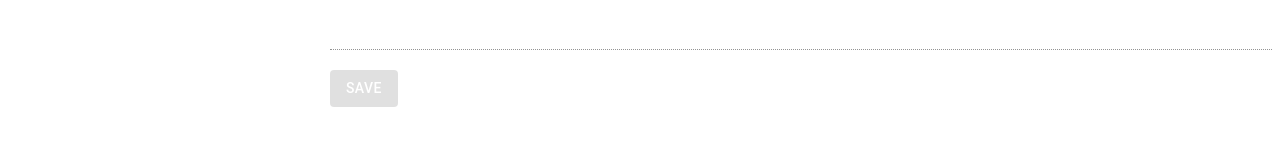
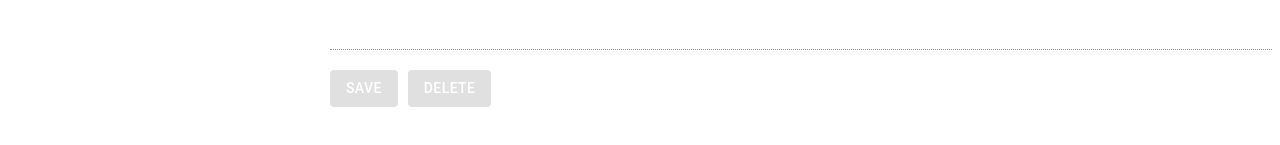
Before and after one commit to suzuki0430/memoapp, a React (Create React App) app: page / in a window 1280 px wide. Shown: the part 327-472 px from the top of the page. Built offline with nearby package versions, Linux system fonts and the light colour scheme; no server answers.

Commit message:
feat: Create handleDelete

```diff
--- a/src/components/CategoryList.js
+++ b/src/components/CategoryList.js
@@ -41,12 +41,17 @@ export const CategoryList = () => {
   const classes = useStyles();
 
   const [categoryList, setCategoryList] = useState([]);
-  const [memoList, setMemoList] = useState([]);
   const [selectedId, setSelectedId] = useState('');
   const [disabled, setDisabled] = useState(true);
 
-  const { setMemoId, setMemoTitle, setMemoContent, setMemoCategoryId } =
-    useContext(MemoContext);
+  const {
+    setMemoId,
+    setMemoTitle,
+    setMemoContent,
+    setMemoCategoryId,
+    memoList,
+    setMemoList,
+  } = useContext(MemoContext);
 
   // フォルダをクリックしたときの処理
   const handleClick = (id) => {
--- a/src/components/MemoItem.js
+++ b/src/components/MemoItem.js
@@ -3,7 +3,7 @@ import TextField from '@material-ui/core/TextField';
 import Input from '@material-ui/core/Input';
 import { createTheme, ThemeProvider } from '@material-ui/core/styles';
 import Button from '@material-ui/core/Button';
-import { green } from '@material-ui/core/colors';
+import { green, red } from '@material-ui/core/colors';
 
 import { MemoContext } from '../providers/memoProvider';
 
@@ -13,6 +13,7 @@ export const MemoItem = () => {
   const theme = createTheme({
     palette: {
       primary: green,
+      secondary: red,
     },
   });
 
@@ -21,8 +22,15 @@ export const MemoItem = () => {
 
   const [disabled, setDisabled] = useState(true);
 
-  const { memoId, memoTitle, memoContent, memoCategoryId } =
-    useContext(MemoContext);
+  const {
+    memoId,
+    memoTitle,
+    setMemoTitle,
+    memoContent,
+    setMemoContent,
+    memoCategoryId,
+    setMemoList,
+  } = useContext(MemoContext);
 
   useEffect(() => {
     if (memoTitle === '' || memoContent === '') return;
@@ -59,6 +67,31 @@ export const MemoItem = () => {
     });
   };
 
+  const handleDelete = (id, category_id) => {
+    let data = {
+      headers: {
+        'X-ACCESS-TOKEN': '0f28d368-4347-4653-b4b6-94392e644444',
+        'content-type': 'application/json',
+      },
+    };
+
+    informations.delete(`/memo/${id}`, data).then((res) => {
+      // メモアイテムを更新する
+      informations
+        .get(`/memo/?category_id=${category_id}`, data)
+        .then((res) => {
+          setMemoList(res.data);
+        });
+
+      //　メモアイテムを未選択にする
+      setMemoTitle('');
+      setMemoContent('');
+      setTitle('');
+      setContent('');
+      setDisabled(true);
+    });
+  };
+
   return (
     <div>
       <div style={{ marginBottom: 50 }}>
@@ -92,8 +125,21 @@ export const MemoItem = () => {
             color="primary"
             disabled={disabled}
             onClick={() => handleSave(memoId, memoCategoryId, title, content)}
+            style={{ marginRight: 10 }}
           >
             <span style={{ color: '#fff' }}>SAVE</span>
+          </Button>
+        </ThemeProvider>
+
+        <ThemeProvider theme={theme}>
+          <Button
+            id="delete-memo"
+            variant="contained"
+            color="secondary"
+            disabled={disabled}
+            onClick={() => handleDelete(memoId, memoCategoryId)}
+          >
+            <span style={{ color: '#fff' }}>DELETE</span>
           </Button>
         </ThemeProvider>
       </div>
--- a/src/providers/memoProvider.js
+++ b/src/providers/memoProvider.js
@@ -9,6 +9,8 @@ const defaultValue = {
   setMemoContent: () => {},
   memoCategoryId: null,
   setMemoCategoryId: () => {},
+  memoList: [],
+  setMemoList: () => {},
 };
 
 export const MemoContext = createContext(defaultValue);
@@ -18,6 +20,7 @@ export const MemoProvider = ({ children }) => {
   const [memoTitle, setMemoTitle] = useState('');
   const [memoContent, setMemoContent] = useState('');
   const [memoCategoryId, setMemoCategoryId] = useState(null);
+  const [memoList, setMemoList] = useState([]);
 
   return (
     <MemoContext.Provider
@@ -30,6 +33,8 @@ export const MemoProvider = ({ children }) => {
         setMemoContent,
         memoCategoryId,
         setMemoCategoryId,
+        memoList,
+        setMemoList,
       }}
     >
       {children}
```
